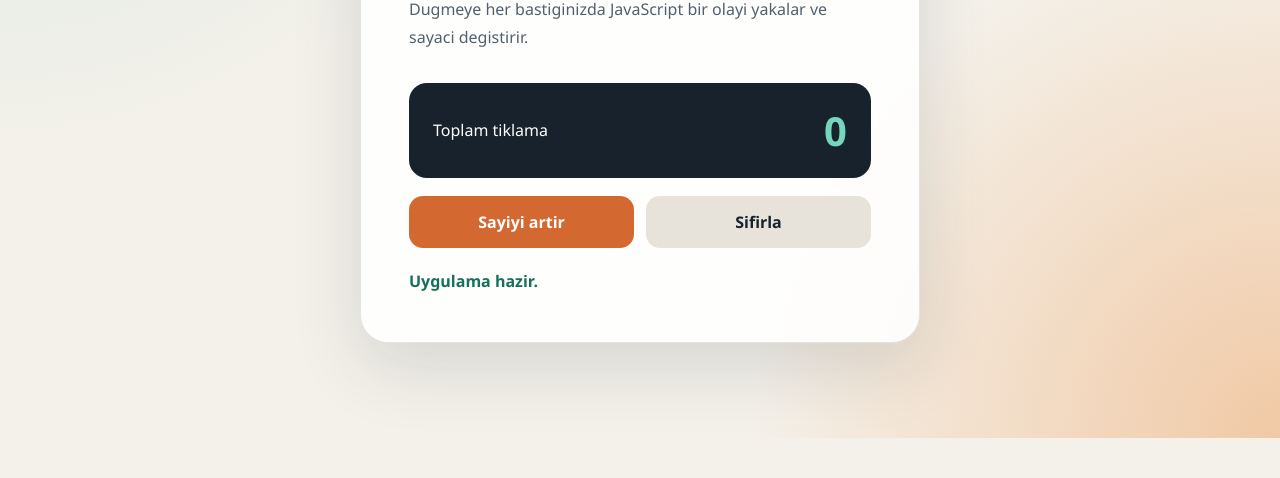
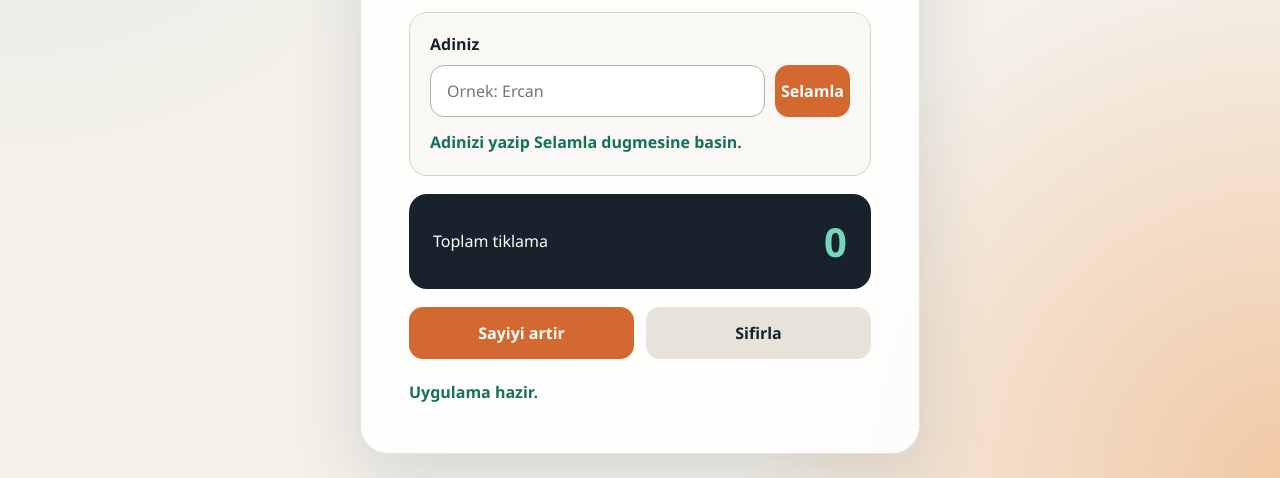
Before and after one commit to Ercanmuhasebe/ercan-ajan, a plain HTML site: page index.html in a window 1280 px wide. Shown: the part 362-840 px from the top of the page. Before the commit the page ends 800 px from the top, so only its background shows below. Drawn offline with Linux system fonts and the light colour scheme.

Commit message:
Selamlama özelliği ekle

```diff
--- a/app.js
+++ b/app.js
@@ -4,6 +4,9 @@ const countText = document.querySelector("#count");
 const messageText = document.querySelector("#message");
 const increaseButton = document.querySelector("#increaseButton");
 const resetButton = document.querySelector("#resetButton");
+const nameInput = document.querySelector("#nameInput");
+const greetingForm = document.querySelector("#greetingForm");
+const greetingMessage = document.querySelector("#greetingMessage");
 
 function showCount() {
   countText.textContent = count;
@@ -20,3 +23,16 @@ resetButton.addEventListener("click", function () {
   showCount();
   messageText.textContent = "Sayac sifirlandi.";
 });
+
+greetingForm.addEventListener("submit", function (event) {
+  event.preventDefault();
+  const name = nameInput.value.trim();
+
+  if (name === "") {
+    greetingMessage.textContent = "Lutfen once adinizi yazin.";
+    nameInput.focus();
+    return;
+  }
+
+  greetingMessage.textContent = `Merhaba ${name}, uygulamaya hos geldiniz!`;
+});
--- a/index.html
+++ b/index.html
@@ -11,8 +11,24 @@
     <p class="eyebrow">YAZILIMA YENIDEN MERHABA</p>
     <h1>Ercan'in ilk modern uygulamasi</h1>
     <p class="intro">
-      Dugmeye her bastiginizda JavaScript bir olayi yakalar ve sayaci degistirir.
+      Adinizi yazin, uygulama sizi selamlasin. Sayac da kaldigi yerden devam etsin.
     </p>
+
+    <form id="greetingForm" class="greeting-box">
+      <label for="nameInput">Adiniz</label>
+      <div class="input-row">
+        <input
+          id="nameInput"
+          type="text"
+          placeholder="Ornek: Ercan"
+          autocomplete="name"
+        >
+        <button id="greetButton" type="submit">Selamla</button>
+      </div>
+      <p id="greetingMessage" class="greeting-message" aria-live="polite">
+        Adinizi yazip Selamla dugmesine basin.
+      </p>
+    </form>
 
     <section class="counter" aria-live="polite">
       <span>Toplam tiklama</span>
@@ -27,6 +43,6 @@
     <p id="message" class="message">Uygulama hazir.</p>
   </main>
 
-  <script src="app.js"></script>
+  <script src="app.js?v=3"></script>
 </body>
 </html>
--- a/style.css
+++ b/style.css
@@ -48,6 +48,50 @@ h1 {
   margin: 22px 0 32px;
   color: #53606c;
   line-height: 1.7;
+}
+
+.greeting-box {
+  margin-bottom: 18px;
+  padding: 20px;
+  border: 1px solid #d8d2c7;
+  border-radius: 18px;
+  background: #faf8f4;
+}
+
+.greeting-box label {
+  display: block;
+  margin-bottom: 10px;
+  font-weight: 700;
+}
+
+.input-row {
+  display: grid;
+  grid-template-columns: 1fr auto;
+  gap: 10px;
+}
+
+.greeting-message {
+  min-height: 24px;
+  margin: 14px 0 0;
+  color: #16705a;
+  font-weight: 650;
+}
+
+input {
+  width: 100%;
+  min-width: 0;
+  min-height: 52px;
+  padding: 0 16px;
+  border: 1px solid #b8b1a5;
+  border-radius: 14px;
+  background: white;
+  color: #18222c;
+  font: inherit;
+}
+
+input:focus {
+  border-color: #16705a;
+  outline: 3px solid rgba(22, 112, 90, 0.16);
 }
 
 .counter {
@@ -111,4 +155,8 @@ button.secondary:hover {
   .actions {
     grid-template-columns: 1fr;
   }
+
+  .input-row {
+    grid-template-columns: 1fr;
+  }
 }
```
Also changed, not shown: DERS-03.md (added, +49 -0 lines).
